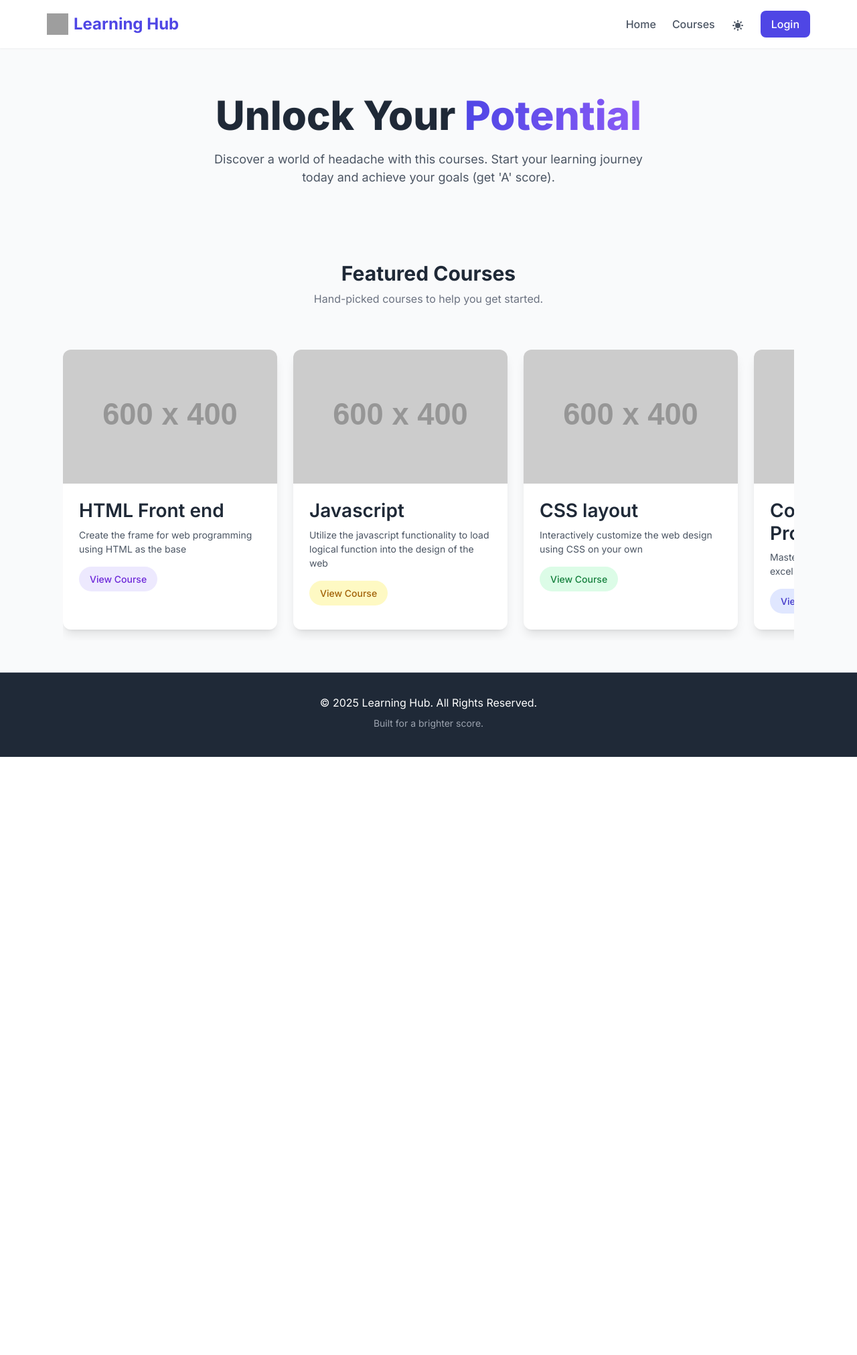
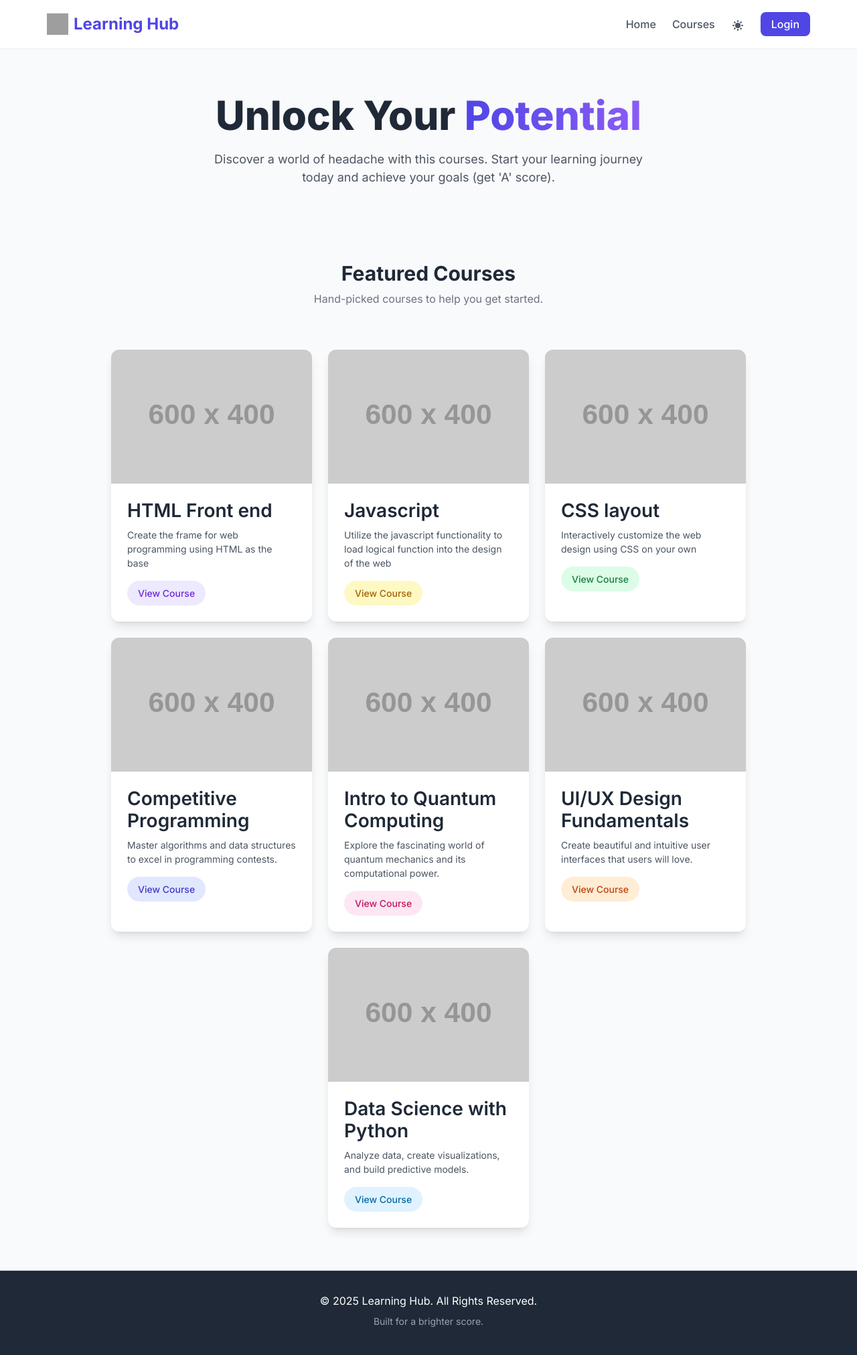
Before and after one commit to Ichann-san/fp_pweb, a PHP site: page /html/index.html in a window 1280 px wide. Shown: the whole page at 67% size. Before the commit the page ends 1130 px from the top, so only its background shows below. Run offline with PHP 8.4, Linux system fonts and the light colour scheme; grey boxes labelled with a size stand in for pictures from a placeholder-image service; some libraries are stand-ins or nearby versions; grey boxes are pictures that could not be loaded.

Commit message:
final fix(?)

```diff
--- a/src/css/main.css
+++ b/src/css/main.css
@@ -287,6 +287,7 @@ a:hover {
 .course-carousel-wrapper {
   position: relative;
   overflow: hidden;
+  padding: 0 2rem;
 }
 
 .course-carousel {
@@ -296,6 +297,7 @@ a:hover {
   scroll-snap-type: x mandatory;
   scroll-behavior: smooth;
   padding: 1rem 0.5rem;
+  justify-content: center;
   -ms-overflow-style: none;
   scrollbar-width: none;
 }
@@ -307,11 +309,42 @@ a:hover {
 .course-carousel .card-custom {
   flex: 0 0 280px;
   scroll-snap-align: start;
+  max-width: 280px;
+}
+
+@media (min-width: 576px) {
+  .course-carousel-wrapper {
+    padding: 0 3rem;
+  }
 }
 
 @media (min-width: 768px) {
   .course-carousel .card-custom {
     flex: 0 0 320px;
+    max-width: 320px;
+  }
+
+  .course-carousel-wrapper {
+    padding: 0 4rem;
+  }
+}
+
+@media (min-width: 1200px) {
+  .course-carousel {
+    justify-content: center;
+    flex-wrap: wrap;
+  }
+
+  .course-carousel .card-custom {
+    flex: 0 0 calc(33.333% - 1rem);
+    max-width: calc(33.333% - 1rem);
+  }
+}
+
+@media (min-width: 1400px) {
+  .course-carousel .card-custom {
+    flex: 0 0 calc(25% - 1.125rem);
+    max-width: calc(25% - 1.125rem);
   }
 }
 
--- a/src/html/course/cp.html
+++ b/src/html/course/cp.html
@@ -35,7 +35,9 @@
                     <svg id="theme-toggle-light-icon" class="d-none" width="20" height="20" fill="currentColor" viewBox="0 0 20 20"><path d="M10 2a1 1 0 011 1v1a1 1 0 11-2 0V3a1 1 0 011-1zm4 8a4 4 0 11-8 0 4 4 0 018 0zm-.464 4.95l.707.707a1 1 0 001.414-1.414l-.707-.707a1 1 0 00-1.414 1.414zm2.12-10.607a1 1 0 010 1.414l-.707.707a1 1 0 11-1.414-1.414l.707-.707a1 1 0 011.414 0zM17 11a1 1 0 100-2h-1a1 1 0 100 2h1zm-7 4a1 1 0 011 1v1a1 1 0 11-2 0v-1a1 1 0 011-1zM5.05 6.464A1 1 0 106.465 5.05l-.708-.707a1 1 0 00-1.414 1.414l.707.707zm1.414 8.486l-.707.707a1 1 0 01-1.414-1.414l.707-.707a1 1 0 011.414 1.414zM4 11a1 1 0 100-2H3a1 1 0 000 2h1z" fill-rule="evenodd" clip-rule="evenodd"></path></svg>
                 </button>
 
-                <a href="../login.html" class="btn-primary-custom d-none d-md-inline-block">Login</a>
+                <div id="auth-action-container" class="d-none d-md-inline-block">
+                    <a href="../login.html" id="login-btn-header" class="btn-primary-custom">Login</a>
+                </div>
 
                 <button id="hamburger-btn" class="btn-theme-toggle d-md-none" aria-label="Open menu">
                     <svg width="24" height="24" fill="none" stroke="currentColor" viewBox="0 0 24 24"><path stroke-linecap="round" stroke-linejoin="round" stroke-width="2" d="M4 6h16M4 12h16m-7 6h7"></path></svg>
@@ -113,8 +115,8 @@
 
     <!-- Bootstrap JS -->
     <script src="https://cdn.jsdelivr.net/npm/bootstrap@5.3.3/dist/js/bootstrap.bundle.min.js"></script>
+    <script src="../../js/auth.js"></script>
     <script src="../../js/script.js"></script>
-    <script src="../../js/auth.js"></script>
     <script src="../../js/course.js"></script>
     <script>
         // Initialize course with CP chapters
--- a/src/html/index.html
+++ b/src/html/index.html
@@ -32,7 +32,9 @@
                     <svg id="theme-toggle-light-icon" class="d-none" width="20" height="20" fill="currentColor" viewBox="0 0 20 20"><path d="M10 2a1 1 0 011 1v1a1 1 0 11-2 0V3a1 1 0 011-1zm4 8a4 4 0 11-8 0 4 4 0 018 0zm-.464 4.95l.707.707a1 1 0 001.414-1.414l-.707-.707a1 1 0 00-1.414 1.414zm2.12-10.607a1 1 0 010 1.414l-.707.707a1 1 0 11-1.414-1.414l.707-.707a1 1 0 011.414 0zM17 11a1 1 0 100-2h-1a1 1 0 100 2h1zm-7 4a1 1 0 011 1v1a1 1 0 11-2 0v-1a1 1 0 011-1zM5.05 6.464A1 1 0 106.465 5.05l-.708-.707a1 1 0 00-1.414 1.414l.707.707zm1.414 8.486l-.707.707a1 1 0 01-1.414-1.414l.707-.707a1 1 0 011.414 1.414zM4 11a1 1 0 100-2H3a1 1 0 000 2h1z" fill-rule="evenodd" clip-rule="evenodd"></path></svg>
                 </button>
 
-                <a href="login.html" class="btn-primary-custom d-none d-md-inline-block">Login</a>
+                <div id="auth-action-container" class="d-none d-md-inline-block">
+                    <a href="login.html" id="login-btn-header" class="btn-primary-custom">Login</a>
+                </div>
 
                 <button id="hamburger-btn" class="btn-theme-toggle d-md-none" aria-label="Open menu">
                     <svg width="24" height="24" fill="none" stroke="currentColor" viewBox="0 0 24 24"><path stroke-linecap="round" stroke-linejoin="round" stroke-width="2" d="M4 6h16M4 12h16m-7 6h7"></path></svg>
--- a/src/js/auth.js
+++ b/src/js/auth.js
@@ -123,20 +123,27 @@ const AuthModule = (function() {
         // Update nav links based on auth state
         const desktopNav = document.getElementById('desktop-nav-links');
         const mobileNav = document.getElementById('mobile-nav-links');
-        // Select login button by finding the one that points to login.html, handling relative paths
-        const loginBtn = Array.from(document.querySelectorAll('.btn-primary-custom')).find(el =>
-            el.getAttribute('href') && el.getAttribute('href').endsWith('login.html')
-        );
+
+        // Auth action container in header (replaces login button)
+        const authActionContainer = document.getElementById('auth-action-container');
+        const loginBtn = document.getElementById('login-btn-header');
+
+        // Determine path to login.html relative to current page
+        // If we are in /course/ (deep), we need ../login.html
+        // If we are in root /html/, we need login.html
+        const isInCourseDir = window.location.pathname.includes('/course/');
+        const loginPath = isInCourseDir ? '../login.html' : 'login.html';
+        const homePath = isInCourseDir ? '../index.html' : 'index.html';
+        const coursePath = isInCourseDir ? '../index.html#course-section' : 'index.html#course-section';
 
         // Common links
         const links = [
-            { text: 'Home', href: 'index.html' },
-            { text: 'Courses', href: 'index.html#course-section' }
+            { text: 'Home', href: homePath },
+            { text: 'Courses', href: coursePath }
         ];
 
-        if (authData.currentUser) {
-            links.push({ text: 'My Dashboard', href: 'index.html#dashboard' });
-        }
+        // "My Dashboard" link removed from main navigation as requested
+        // Users can access their courses through the username dropdown
 
         const linksHtml = links.map(link =>
             `<a href="${link.href}" class="nav-link-custom">${link.text}</a>`
@@ -144,18 +151,32 @@ const AuthModule = (function() {
 
         if (desktopNav) {
             desktopNav.innerHTML = linksHtml;
-            // Add logout button to desktop
+            // We no longer inject the user dropdown HERE. We inject it into authActionContainer instead.
+        }
+
+        // Update Header Login/User Section
+        if (authActionContainer) {
             if (authData.currentUser) {
-                desktopNav.innerHTML += `
+                // User is logged in: Show Username Dropdown
+                authActionContainer.innerHTML = `
                     <div class="dropdown">
-                        <button class="btn btn-link nav-link-custom dropdown-toggle text-decoration-none" type="button" data-bs-toggle="dropdown">
+                        <button class="btn btn-link nav-link-custom dropdown-toggle text-decoration-none border-0" type="button" data-bs-toggle="dropdown" aria-expanded="false">
                             ${authData.currentUser.username || authData.currentUser.email}
                         </button>
                         <ul class="dropdown-menu dropdown-menu-end">
-                            <li><button class="dropdown-item" onclick="AuthModule.logout().then(() => window.location.href = 'login.html')">Logout</button></li>
+                             <li><a class="dropdown-item" href="${coursePath}">My Courses</a></li>
+                            <li><hr class="dropdown-divider"></li>
+                            <li><button class="dropdown-item text-danger" onclick="AuthModule.logout().then(() => window.location.href = '${loginPath}')">Logout</button></li>
                         </ul>
                     </div>
                 `;
+                authActionContainer.classList.remove('d-none');
+            } else {
+                // User is logged out: Show Login Button
+                authActionContainer.innerHTML = `
+                    <a href="${loginPath}" id="login-btn-header" class="btn-primary-custom">Login</a>
+                `;
+                 authActionContainer.classList.remove('d-none');
             }
         }
 
@@ -165,22 +186,13 @@ const AuthModule = (function() {
                 mobileNav.innerHTML += `
                     <div class="border-top pt-3 mt-3">
                         <div class="px-3 mb-2 fw-bold">${authData.currentUser.username || authData.currentUser.email}</div>
-                        <button class="btn btn-outline-danger w-100" onclick="AuthModule.logout().then(() => window.location.href = 'login.html')">Logout</button>
+                        <button class="btn btn-outline-danger w-100" onclick="AuthModule.logout().then(() => window.location.href = '${loginPath}')">Logout</button>
                     </div>
                 `;
             } else {
                 mobileNav.innerHTML += `
-                    <a href="login.html" class="btn-primary-custom text-center mt-3">Login</a>
+                    <a href="${loginPath}" class="btn-primary-custom text-center mt-3">Login</a>
                 `;
-            }
-        }
-
-        // Hide/Show Login Button in Header
-        if (loginBtn) {
-            if (authData.currentUser) {
-                loginBtn.classList.add('d-none');
-            } else {
-                loginBtn.classList.remove('d-none');
             }
         }
     }
--- a/src/js/script.js
+++ b/src/js/script.js
@@ -102,7 +102,7 @@ document.addEventListener('DOMContentLoaded', () => {
 
         mobileNavContainer.innerHTML = navLinks.map(link =>
             `<a href="${getNavHref(link.href)}" class="mobile-nav-link">${link.name}</a>`
-        ).join('') + `<a href="login.html" class="btn-primary-custom text-center mt-4">Login</a>`;
+        ).join('');
     }
 
     function renderCourseCards() {
```
Also changed, not shown: src/html/course/css.html (+7 -2 lines), src/html/course/datascience.html (+7 -2 lines), src/html/course/html.html (+7 -2 lines), src/html/course/javascript.html (+7 -2 lines), src/html/course/quantum.html (+7 -2 lines), src/html/course/uiux.html (+7 -2 lines).
